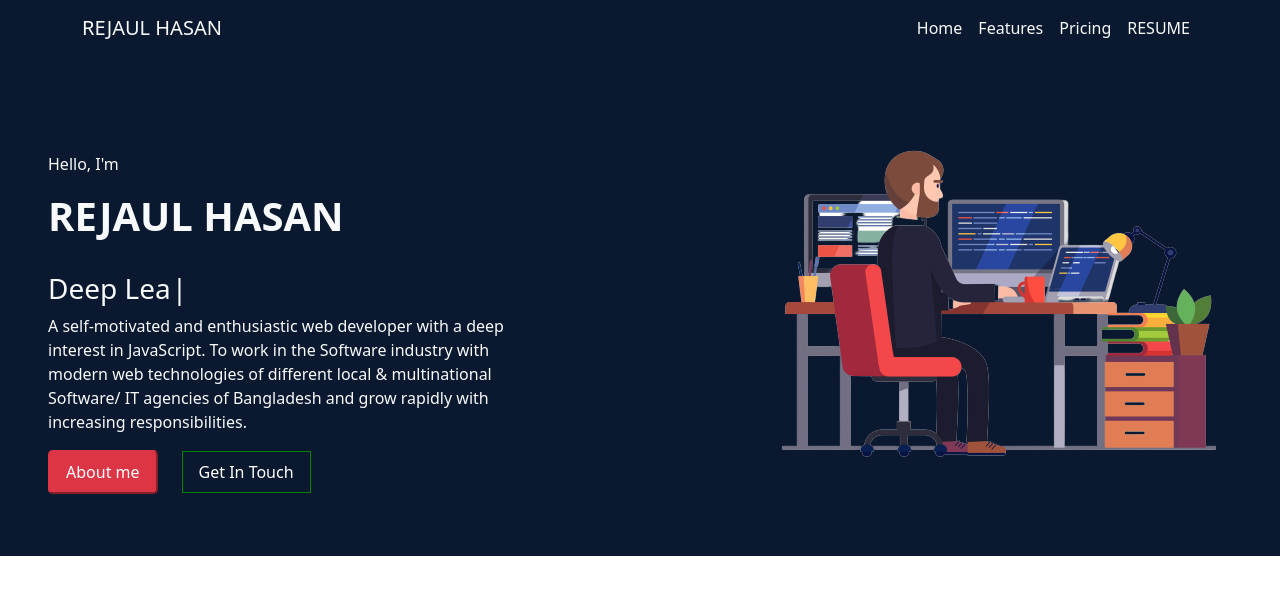
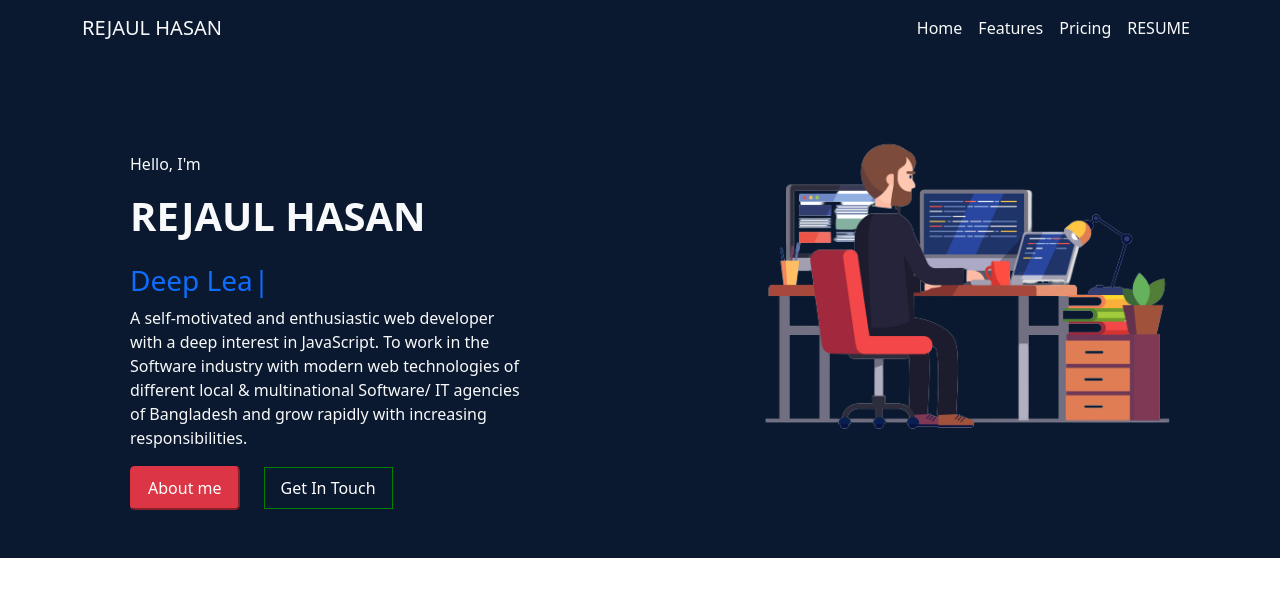
Before and after one commit to rejaulrasel/Portfolio-001, a React (Create React App) app: page / in a window 1280 px wide. Shown: the top 596 px of the page. Built offline with nearby package versions, Linux system fonts and the light colour scheme.

Commit message:
added banner part

```diff
--- a/src/Pages/Home/Banner/Banner.js
+++ b/src/Pages/Home/Banner/Banner.js
@@ -4,19 +4,19 @@ import img from '../../../images/693-removebg-preview.png'
 import Type from '../Type';
 const Banner = () => {
     return (
-
-        <div className="row g-0 text-light">
+            <section className='container'>
+        <div className="row g-0 text-light ">
             <div className=" col-md-7 col-12">
                 <div className='p-5 mt-5 w-75'>
                     <p>Hello, I'm</p>
-                    <h1 className='fw-bold'>REJAUL HASAN</h1>
+                    <h1 className='fw-bold mb-0'>REJAUL HASAN</h1>
                     <br />
-                    <h3>
+                    <h3 className='text-primary'>
                     <Type></Type>
                     </h3>
                     <p>A self-motivated and enthusiastic web developer with a deep interest in JavaScript. To work in the Software industry with modern web technologies of different local & multinational Software/ IT agencies of Bangladesh and grow rapidly with increasing responsibilities.
                     </p>
-                    <button className='btn-danger py-2 px-3 rounded-3 me-4'>About me</button>
+                    <button className='btn-danger py-2 px-3 rounded-3 me-4 mb-md-0 mb-3'>About me</button>
                     <button style={{'backgroundColor' : '#0a192f', 'color' : 'white', 'border': '1px solid green'}}  className='btn-regular py-2 px-3'>Get In Touch</button>
                 </div>
             </div>
@@ -25,6 +25,7 @@ const Banner = () => {
             </div>
 
         </div>
+        </section>
     );
 };
 
--- a/src/Pages/Home/Home.js
+++ b/src/Pages/Home/Home.js
@@ -7,6 +7,7 @@ const Home = () => {
         <div>
             <Header></Header>
             <Banner></Banner>
+
         </div>
     );
 };
```
Also changed, not shown: src/Pages/About/About.css (added), src/Pages/Contact/Contact.css (added), 2 other files (tests, documents, lock files or other folders).
